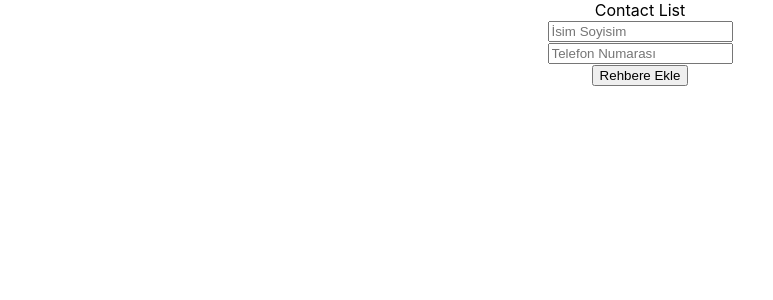
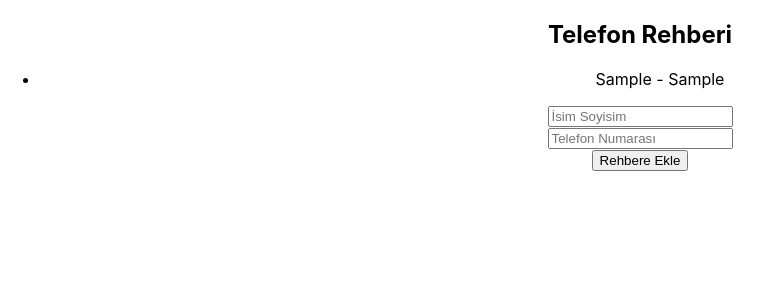
Before and after one commit to ugurkiymetli/patika-react-contacts-app, a React (Create React App) app: page / in a window 1280 px wide. Both pictures are taken after typing "Sample", "Sample" into the empty fields and a click on the button "Rehbere Ekle". Shown: the top 300 px of the page, without its empty margins (0-773 px from the left). Built offline with nearby package versions, Linux system fonts and the light colour scheme.

Commit message:
kayıtların listelenmesi eklendi.

```diff
--- a/src/Components/Contacts/List/index.js
+++ b/src/Components/Contacts/List/index.js
@@ -1,7 +1,18 @@
 import React from "react";
-
-function List() {
-  return <div>Contact List</div>;
+//contacts = { fullname: 'string', phone_number: number }
+function List({ contacts }) {
+  return (
+    <div>
+      <h2>Telefon Rehberi</h2>
+      <ul>
+        {contacts.map((contact, index) => (
+          <li key={index}>
+            {contact.fullname} - {contact.phone_number}{" "}
+          </li>
+        ))}
+      </ul>
+    </div>
+  );
 }
 
 export default List;
--- a/src/Components/Contacts/index.js
+++ b/src/Components/Contacts/index.js
@@ -9,7 +9,7 @@ function Contacts() {
   }, [contacts]);
   return (
     <div>
-      <List />
+      <List contacts={contacts} />
       <Form addContact={setContacts} contacts={contacts} />
     </div>
   );
```
